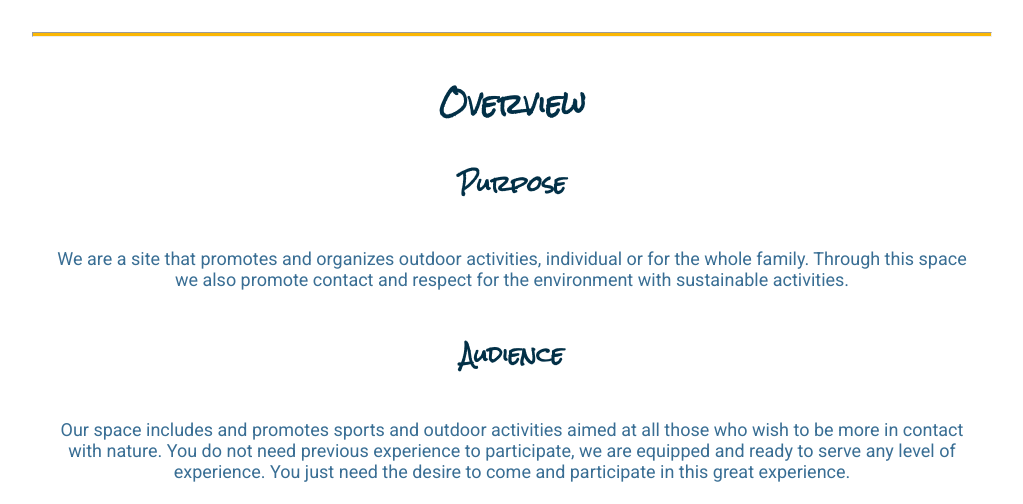
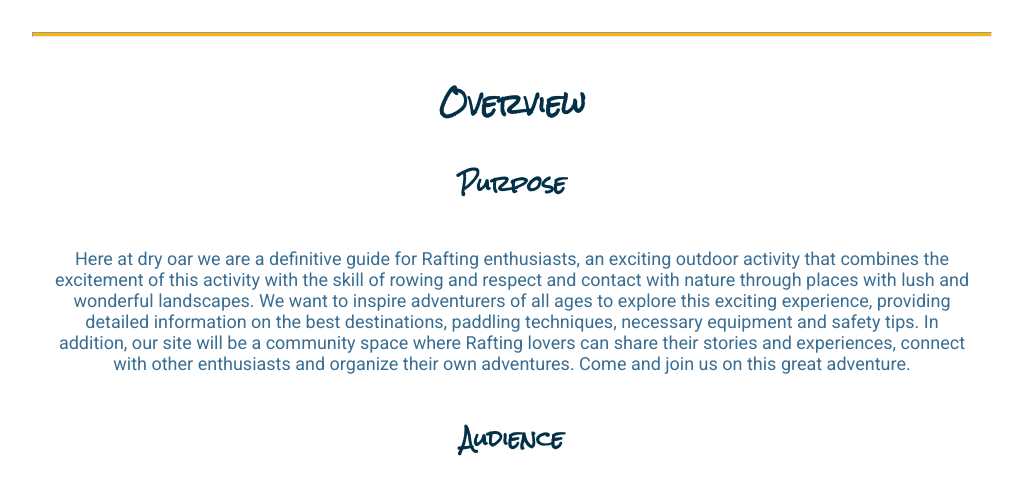
Before and after one commit to Grinzatom/wd130, a plain HTML site: page wwr/site-plan-rafting.html in a window 1280 px wide. Shown: the part 420-924 px from the top of the page, without its empty margins (128-1151 px from the left). Drawn offline with Linux system fonts and the light colour scheme.

Commit message:
new purpose and objetives of the site river road.

```diff
--- a/wwr/site-plan-rafting.html
+++ b/wwr/site-plan-rafting.html
@@ -19,13 +19,20 @@
     <hr />
     <h2>Overview</h2>
     <h3>Purpose</h3>
-    <p>We are a site that promotes and organizes outdoor activities, individual or for the whole family.
-    Through this space we also promote contact and respect for the environment with sustainable activities.</p>
+    <p>Here at dry oar we are a definitive guide for Rafting enthusiasts, an exciting outdoor activity that combines the excitement of this activity
+      with the skill of rowing and respect and contact with nature through places with lush and wonderful landscapes. We want to inspire adventurers
+      of all ages to explore this exciting experience, providing detailed information on the best destinations, paddling techniques, necessary equipment
+      and safety tips. In addition, our site will be a community space where Rafting lovers can share their stories and experiences, connect with other
+      enthusiasts and organize their own adventures. Come and join us on this great adventure.</p>
     <!-- change this -->
 
     <h3>Audience</h3>
-    <p>Our space includes and promotes sports and outdoor activities aimed at all those who wish to be more in contact with nature. You do not need previous experience to participate,
-      we are equipped and ready to serve any level of experience. You just need the desire to come and participate in this great experience.</p>
+    <p>Here we are a source of reference and inspiration for anyone interested in Rafting and other outdoor activities in Dry Oar, offering updated and
+      high quality content that educates and inspires our visitors. We seek to promote safety in our outdoor activities by providing detailed information
+      on safe paddling techniques and recommended practices. Additionally, we hope to foster the creation of an active community of Rafting enthusiasts in
+      Dry Oar, providing tools so they can connect, share knowledge and plan their next adventures together. Here you will see that Rafting in Dry Oar is
+      accessible, exciting and safe for all those who wish to immerse themselves in this exciting outdoor experience in the best landscapes and rapids in
+      the world to explore and explore and you will also be able to share your experience with others. Are you ready for the adventure?</p>
     <!-- change this -->
 
     <hr />
```
